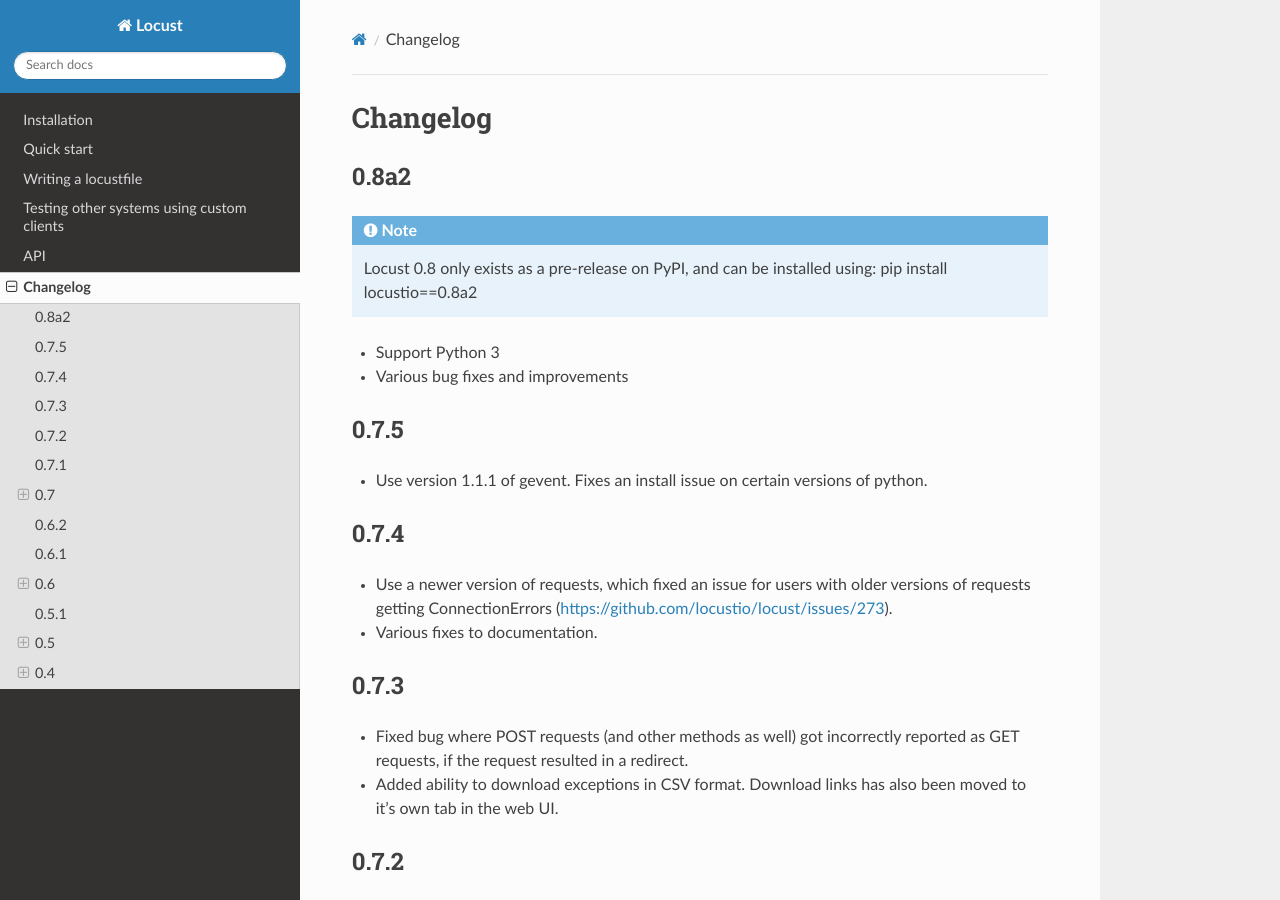
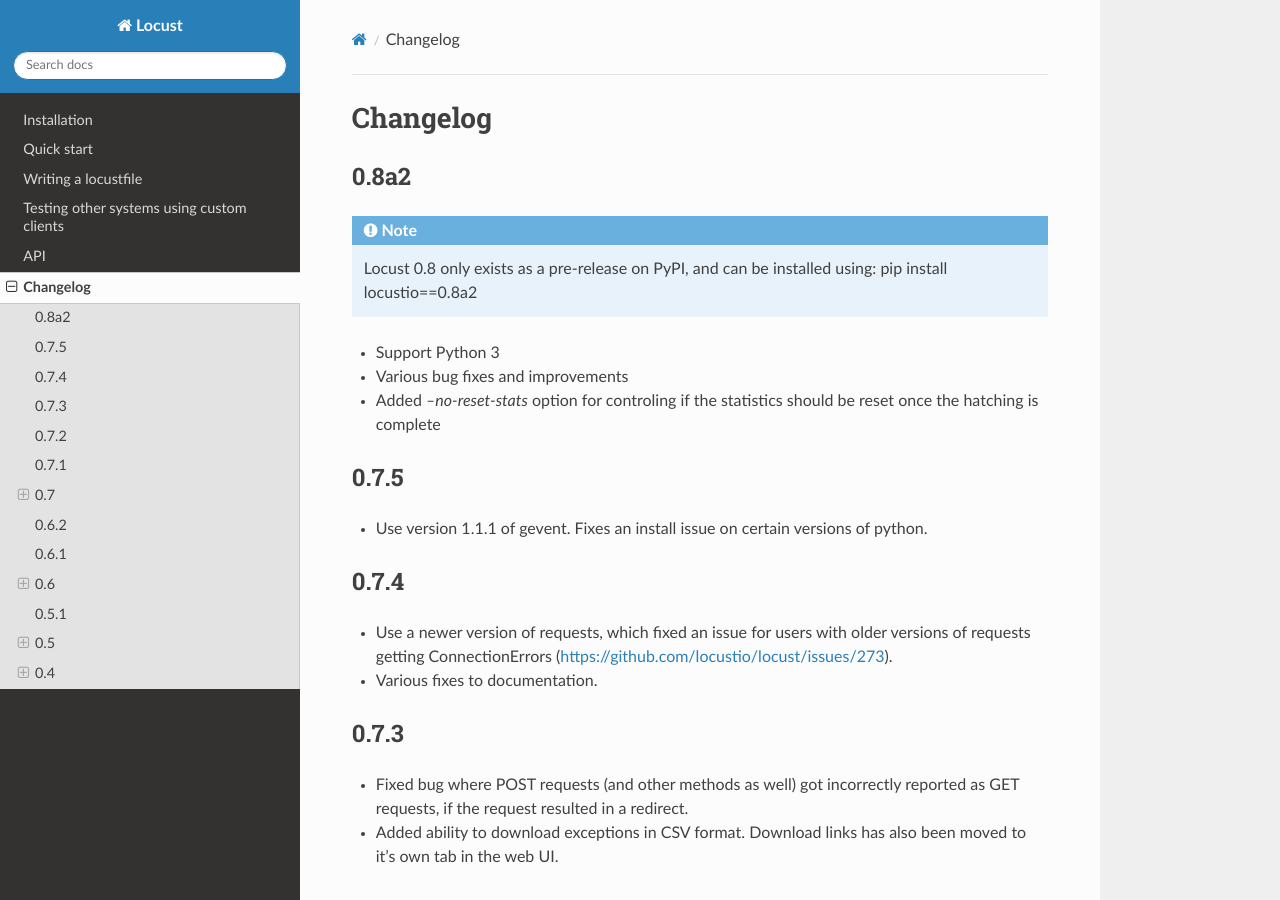
Before and after one commit to locustio/locust, a Sphinx documentation site: the page built from docs/changelog.rst, in a window 1280 px wide and 900 px high. Built offline with Sphinx 7.4.7 and the Read the Docs theme 2.0.0, drawn with Linux system fonts in a browser that asks for light colours; pages that are not in the unit, such as notebooks, are missing from menus.

Commit message:
Added entry in the changelog about —no-reset-stats option

```diff
--- a/docs/changelog.rst
+++ b/docs/changelog.rst
@@ -12,6 +12,8 @@
 
 * Support Python 3
 * Various bug fixes and improvements
+* Added `--no-reset-stats` option for controling if the statistics should be reset once
+  the hatching is complete
 
 
 0.7.5
```
